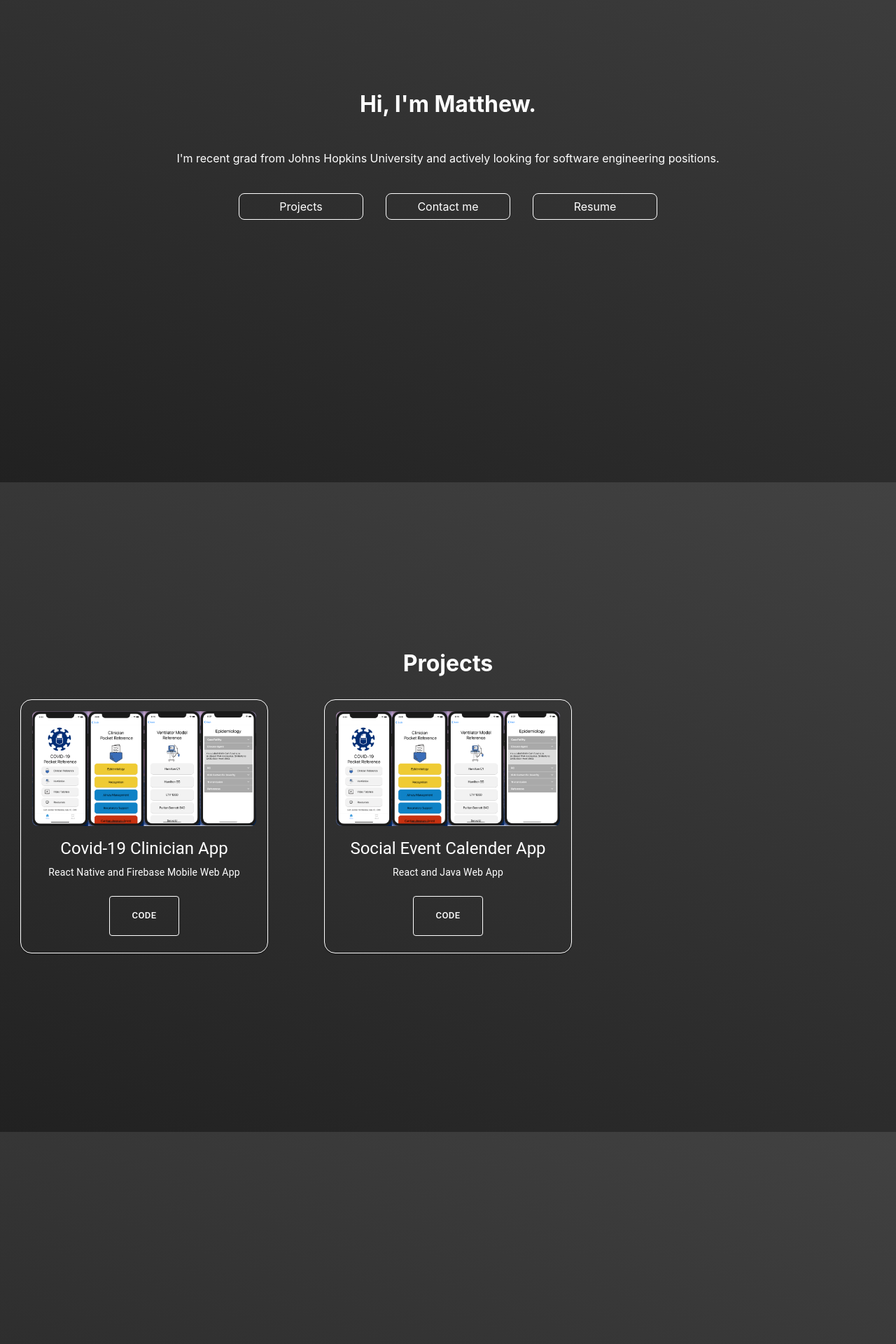
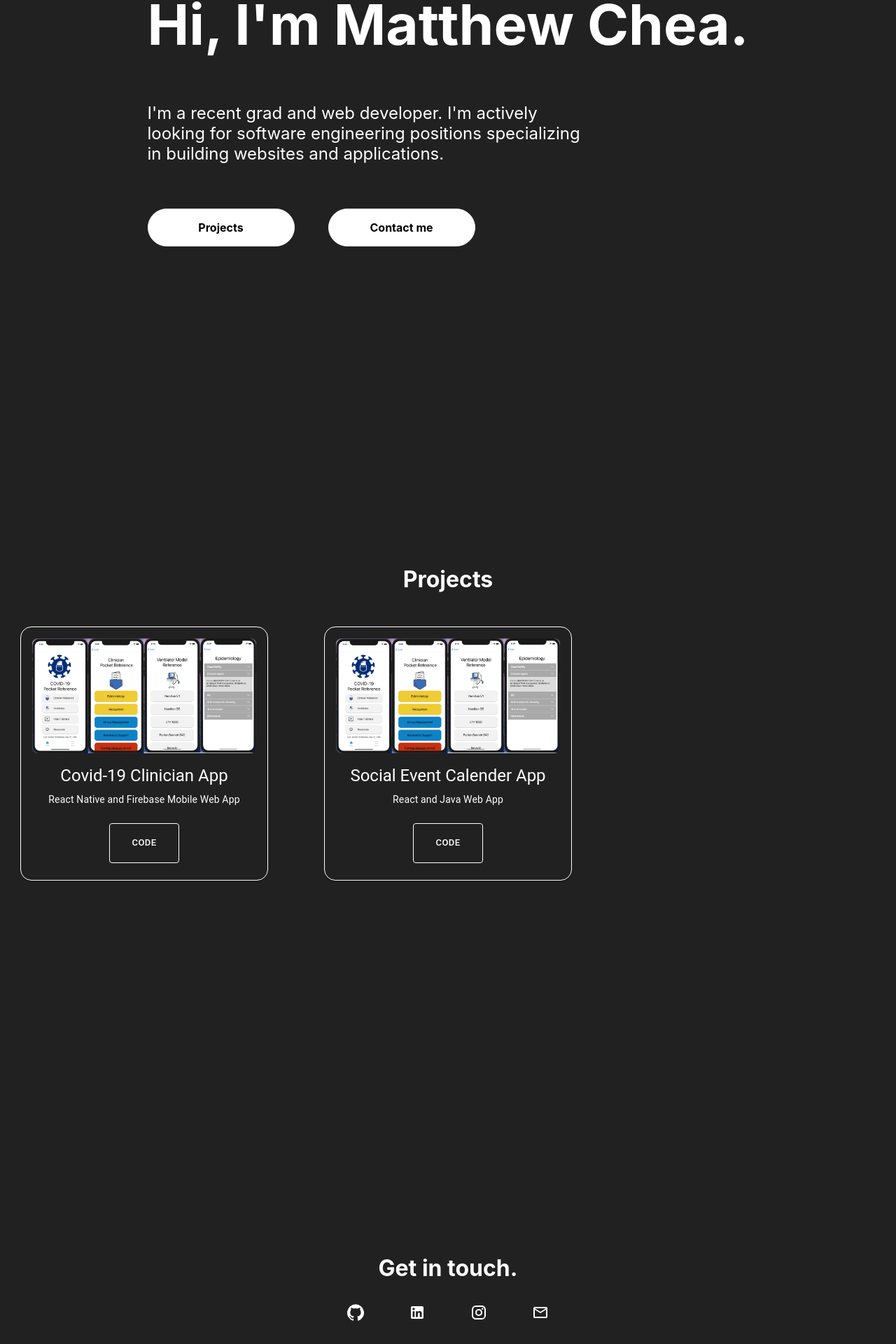
Before and after one commit to mattachea/portfolioWebsite, a React (Create React App) app: page / in a window 1280 px wide. Shown: the part 239-2159 px from the top of the page at 70% size. Built offline with nearby package versions, Linux system fonts and the light colour scheme.

Commit message:
added contact info, link to resume, changed home design

```diff
--- a/src/App.css
+++ b/src/App.css
@@ -1,10 +1,12 @@
 * {
   scroll-behavior: smooth;
   margin: 0;
+  color: white;
 }
 
 .App {
   text-align: center;
+  background-color: rgb(33, 33, 33);
 }
 
 .App-logo {
--- a/src/App.js
+++ b/src/App.js
@@ -3,14 +3,13 @@ import React from "react";
 import { BrowserRouter as Router, Switch, Route } from "react-router-dom";
 import Navbar from "./components/Navbar";
 import Home from "./components/Home";
-import Resume from "./components/Resume";
 import Projects from "./components/Projects";
 import Contact from "./components/Contact";
 
 const data = {
-  title: "Hi, I'm Matthew.",
+  title: "Hi, I'm Matthew Chea.",
   description:
-    "I'm recent grad from Johns Hopkins University and actively looking for software engineering positions.",
+    "I'm a recent grad and web developer. I'm actively looking for software engineering positions specializing in building websites and applications.",
 };
 
 function App() {
@@ -29,9 +28,6 @@ function App() {
             <section id="contact">
               <Contact />
             </section>
-            <section id="resume">
-              <Resume />
-            </section>
           </Route>
         </Switch>
       </Router>
--- a/src/components/Contact.css
+++ b/src/components/Contact.css
@@ -1,8 +1,14 @@
 .contact {
   min-height: 100vh;
   display: flex;
+  flex-direction: column;
   align-items: center;
   justify-content: center;
-  background-image: linear-gradient(20deg, rgb(33, 33, 33), rgb(66, 66, 66));
   color: white;
 }
+.title {
+  padding: 2rem;
+}
+.icon {
+  padding: 2rem;
+}
--- a/src/components/Contact.js
+++ b/src/components/Contact.js
@@ -1,10 +1,35 @@
-import React from "react";
+import React, { useState } from "react";
 import "./Contact.css";
-
+import GitHubIcon from "@material-ui/icons/GitHub";
+import LinkedInIcon from "@material-ui/icons/LinkedIn";
+import MailOutlineIcon from "@material-ui/icons/MailOutline";
+import InstagramIcon from "@material-ui/icons/Instagram";
 export default function Contact() {
   return (
     <div className="contact">
-      <h1>Get in touch.</h1>
+      <h1 className="title">Get in touch.</h1>
+      <div className="icon-container">
+        <a className="icon" href="https://github.com/mattachea" target="blank">
+          <GitHubIcon />
+        </a>
+        <a
+          className="icon"
+          href="https://www.linkedin.com/in/matthewchea/"
+          target="blank"
+        >
+          <LinkedInIcon />
+        </a>
+        <a
+          className="icon"
+          href="https://www.instagram.com/matt.chea/"
+          target="blank"
+        >
+          <InstagramIcon />
+        </a>
+        <a className="icon" href="mailto:mattchea242.com" target="blank">
+          <MailOutlineIcon />
+        </a>
+      </div>
     </div>
   );
 }
--- a/src/components/Home.css
+++ b/src/components/Home.css
@@ -1,42 +1,49 @@
 .home {
-  background-image: linear-gradient(20deg, rgb(33, 33, 33), rgb(66, 66, 66));
   width: 100vw;
   min-height: 100vh;
   display: flex;
   flex-direction: column;
   justify-content: center;
   align-items: center;
-  padding: 4rem 0rem;
+  padding: 2rem 0rem;
 }
-.title {
-  color: white;
-  font-size: 2.5rem;
-  padding-bottom: 1rem;
+.container {
+  text-align: left;
+}
+.headline {
+  font-size: 5rem;
+  padding: 2rem;
 }
 .description {
-  color: white;
-  font-size: 1rem;
+  max-width: 40rem;
+  font-size: 1.5rem;
   padding: 2rem;
 }
 .button-container {
   display: flex;
+  padding: 2rem;
   flex-direction: row;
-  justify-content: center;
-  align-items: center;
+  justify-content: left;
 }
 .button {
-  color: white;
   width: 11rem;
   font-size: 1rem;
-  padding: 0.5rem 0;
-  margin: 0.5rem 1rem;
-  background: transparent;
+  padding: 1rem 1rem;
+  background: white;
+  color: black;
+  font-weight: bold;
   border: 0.1rem solid white;
-  border-radius: 0.5rem;
+  border-radius: 2rem;
   text-decoration: none;
+  text-align: center;
+  margin-right: 3rem;
+  margin-bottom: 3rem;
 }
 
 @media screen and (max-width: 960px) {
+  .headline {
+    font-size: 4rem;
+  }
   .button-container {
     flex-direction: column;
   }
--- a/src/components/Home.js
+++ b/src/components/Home.js
@@ -1,12 +1,11 @@
 import React from "react";
-import { Link } from "react-router-dom";
-
 import "./Home.css";
 
 export default function Home(props) {
   return (
     <div className="home">
-      <h1 className="title">{props.title}</h1>
+      <div className="container">
+        <h1 className="headline">{props.title}</h1>
         <p className="description">{props.description}</p>
         <div className="button-container">
           <a className="button" href="#projects">
@@ -15,9 +14,7 @@ export default function Home(props) {
           <a className="button" href="#contact">
             Contact me
           </a>
-        <Link to="/resume" className="button">
-          Resume
-        </Link>
+        </div>
       </div>
     </div>
   );
--- a/src/components/Navbar.js
+++ b/src/components/Navbar.js
@@ -53,7 +53,8 @@ export default function Navbar() {
         </li>
         <li>
           <a
-            href="/#resume"
+            href="https://drive.google.com/file/d/1VmSSyy2tCFFy-a3yBTCnQ-DQSZaVwrpF/view?usp=sharing"
+            target="blank"
             onClick={closeOnClick}
             className="nav-item list-item"
           >
--- a/src/components/Projects.css
+++ b/src/components/Projects.css
@@ -1,16 +1,16 @@
 .projects {
-  background-image: linear-gradient(20deg, rgb(33, 33, 33), rgb(66, 66, 66));
   width: 100vw;
   min-height: 100vh;
   display: flex;
   flex-direction: column;
   justify-content: center;
   align-items: center;
-  padding: 4rem 0rem;
+  /* padding: 4rem 0rem; */
 }
 .title {
   font-size: 2rem;
   color: white;
+  justify-content: left;
 }
 .blah {
   display: grid;
--- a/src/components/Resume.css
+++ /dev/null
@@ -1,11 +0,0 @@
-.resume {
-  min-height: 100vh;
-  display: flex;
-  align-items: center;
-  justify-content: center;
-  background-image: linear-gradient(20deg, rgb(33, 33, 33), rgb(66, 66, 66));
-  color: white;
-}
-
-@media screen and (max-width: 960px) {
-}
--- a/src/components/Resume.js
+++ /dev/null
@@ -1,10 +0,0 @@
-import React from "react";
-import "./Resume.css";
-
-export default function Resume() {
-  return (
-    <div className="resume">
-      <h1>Resume</h1>
-    </div>
-  );
-}
```
Lines whose indentation alone changed are shown as unchanged.
